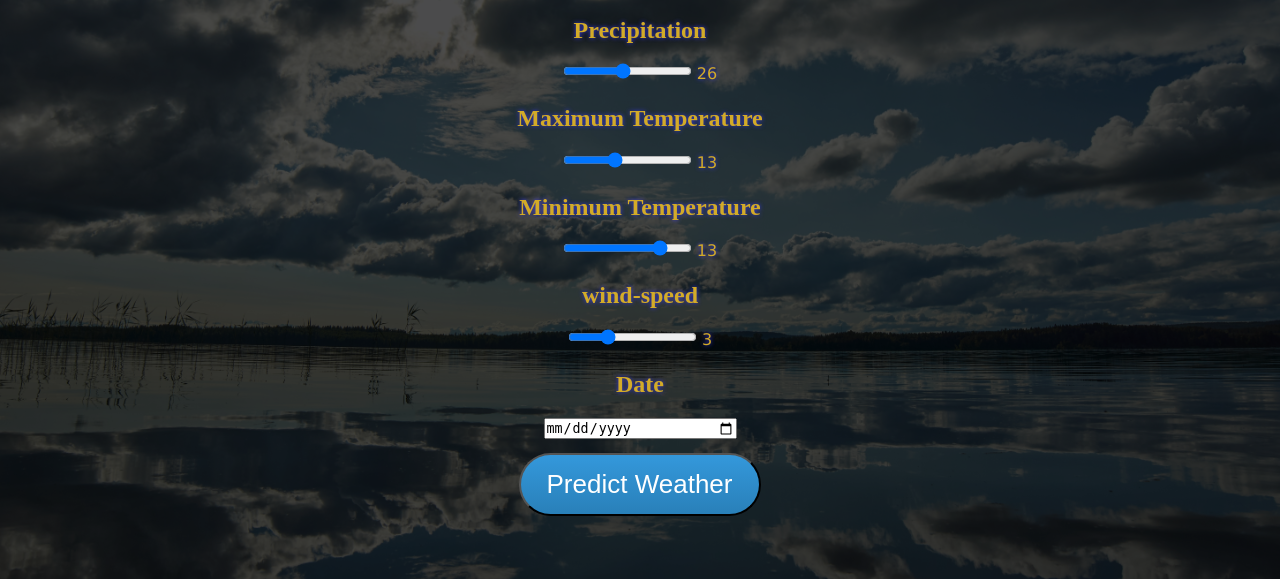
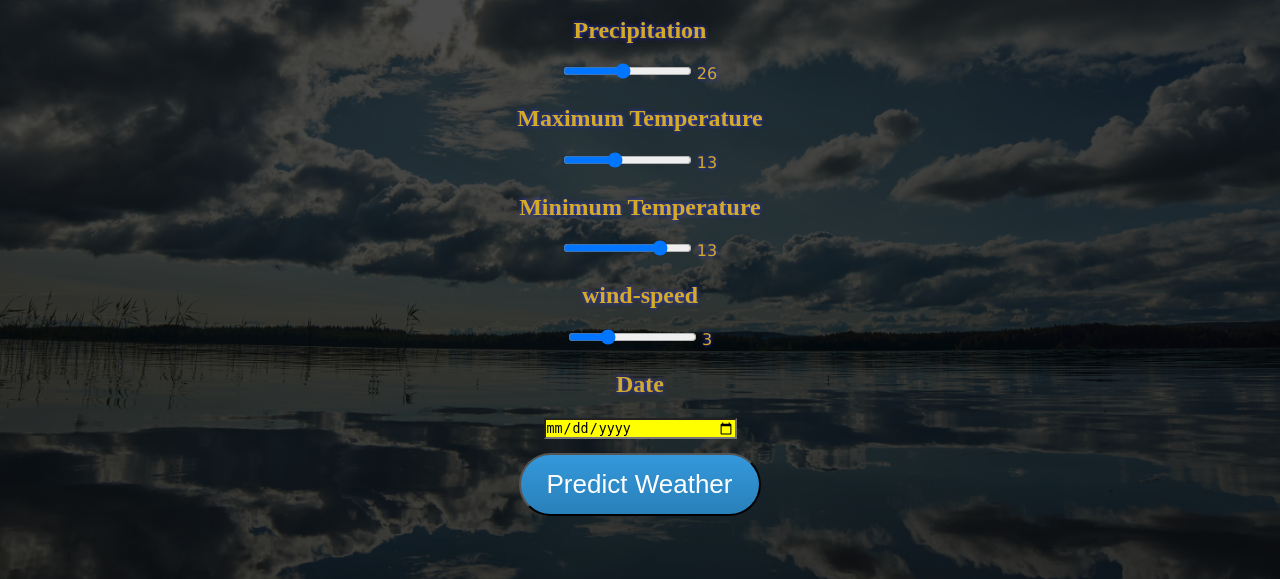
Before and after one commit to abdulrehmanmemon/weather-deploy, a Flask app: page / in a window 1280 px wide. Shown: the part 221-800 px from the top of the page. Run offline with Flask 2, Linux system fonts and the light colour scheme; parts of the project's set-up code (start-up, migrations or seed data) failed here and were passed over.

Commit message:
Update app.css

```diff
--- a/static/stylesheets/app.css
+++ b/static/stylesheets/app.css
@@ -106,6 +106,7 @@ h2{
   text-align: center;
 }
 .date{
+	background-color: yellow;
   width: 70%;
   cursor: pointer;
 }
```
